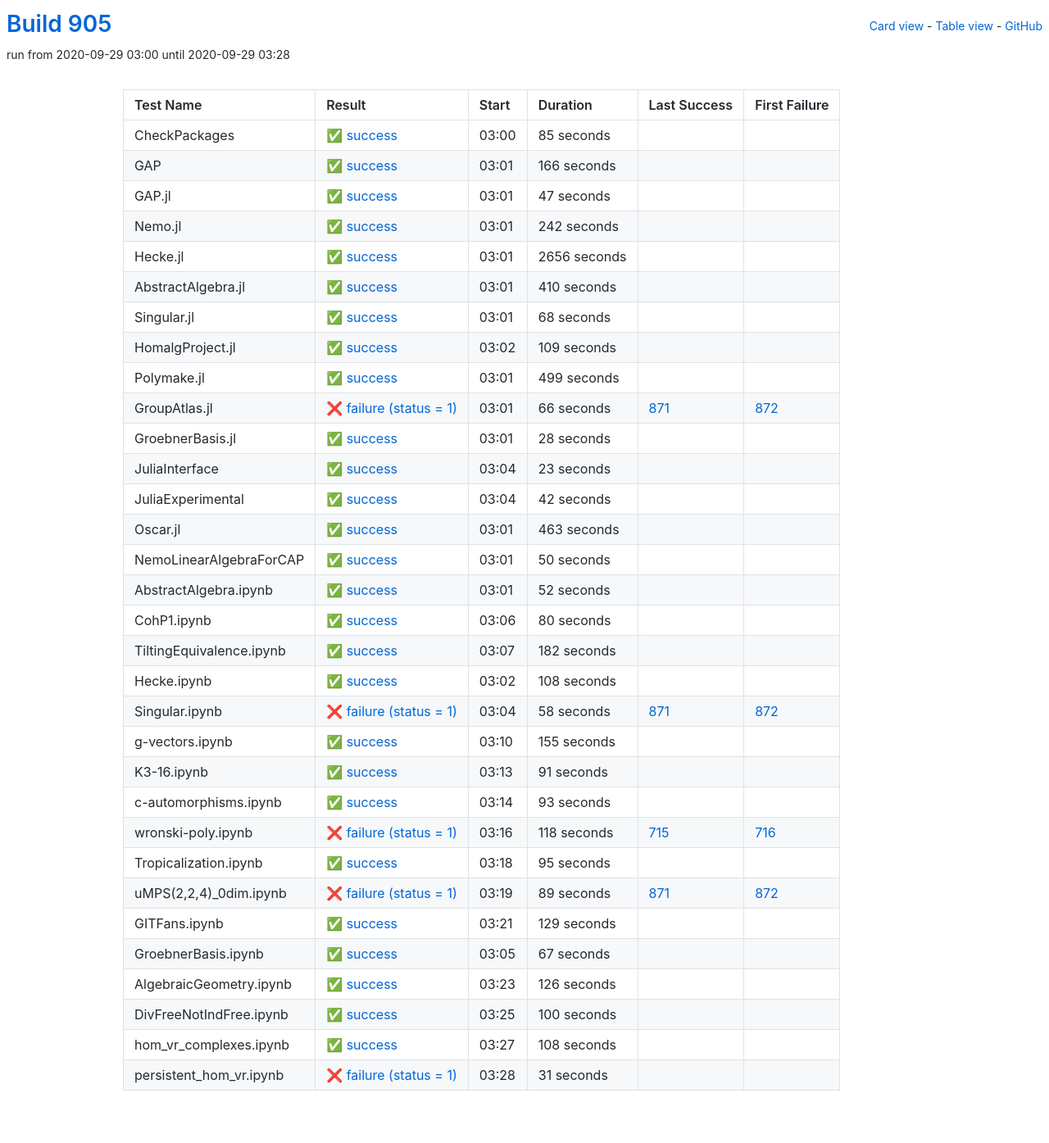
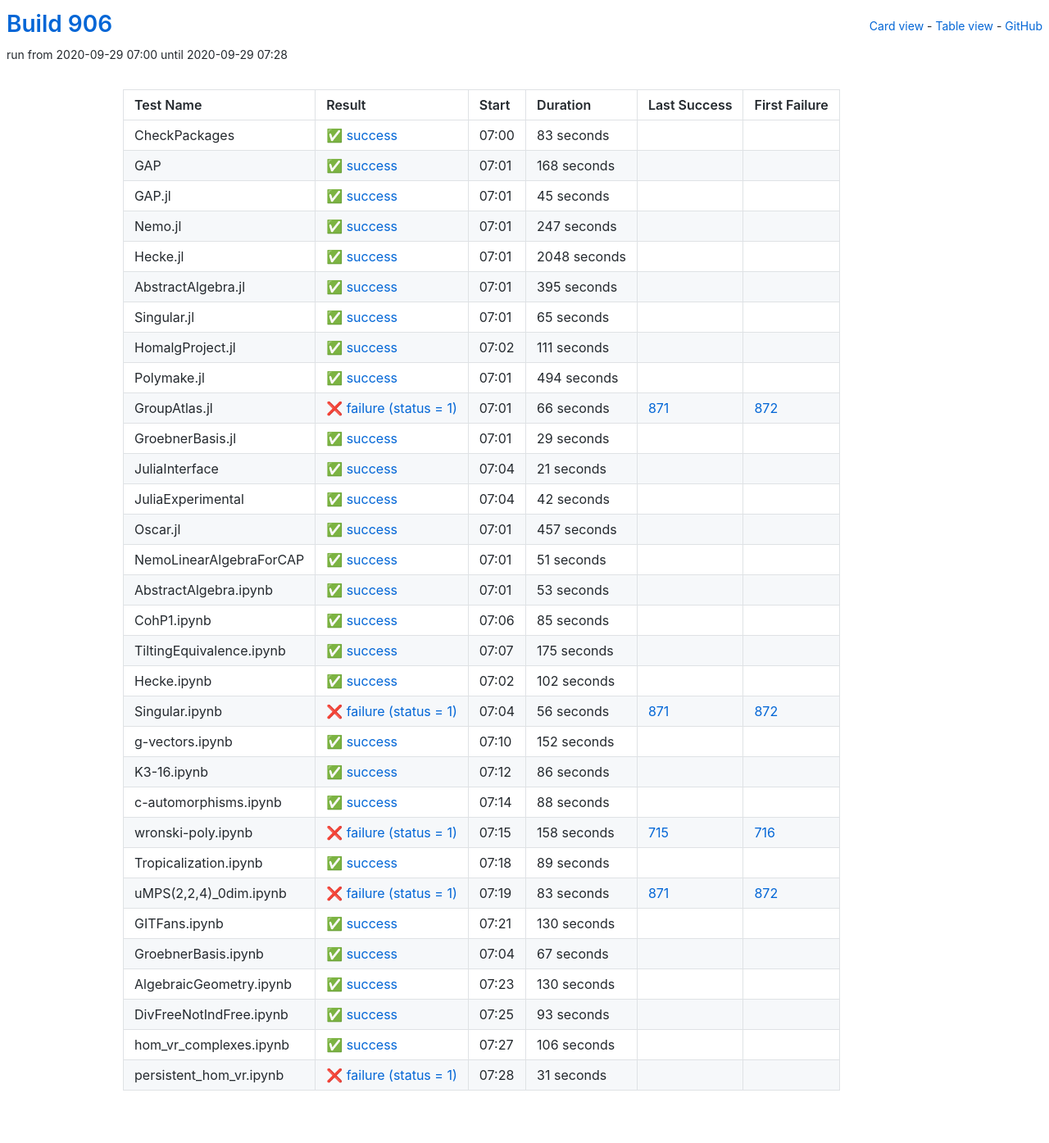
Before and after one commit to oscar-system/oscar-ci-status-stable, a Jekyll site: the page built from table.html, in a window 1280 px wide. Shown: the whole page at 82% size. Built offline with Jekyll 4.4.1, drawn with Linux system fonts in a browser that asks for light colours.

Commit message:
Build #906

```diff
--- a/_data/ci.yml
+++ b/_data/ci.yml
@@ -1,6 +1,6 @@
 ---
-build: 905
-build_url: https://oscarci.mathematik.uni-kl.de/job/oscar-stable/905/
+build: 906
+build_url: https://oscarci.mathematik.uni-kl.de/job/oscar-stable/906/
 job: oscar-stable
 organization: oscar-system
 repo: oscar-ci-status-stable
@@ -8,116 +8,116 @@ repourl: https://github.com/oscar-system/oscar-ci-status-stable
 tests:
 - name: CheckPackages
   id: checkpackages
-  log: https://oscarci.mathematik.uni-kl.de/job/oscar-stable/905/artifact/logs/build-905/CheckPackages.log
-  start: 2020-09-29 03:00
+  log: https://oscarci.mathematik.uni-kl.de/job/oscar-stable/906/artifact/logs/build-906/CheckPackages.log
+  start: 2020-09-29 07:00
   success: true
   exitcode: 0
   status: success
-  duration: 85
+  duration: 83
   last_success: false
   last_success_url:
   first_failure: false
   first_failure_url:
 - name: GAP
   id: gap
-  log: https://oscarci.mathematik.uni-kl.de/job/oscar-stable/905/artifact/logs/build-905/GAP.log
-  start: 2020-09-29 03:01
+  log: https://oscarci.mathematik.uni-kl.de/job/oscar-stable/906/artifact/logs/build-906/GAP.log
+  start: 2020-09-29 07:01
   success: true
   exitcode: 0
   status: success
-  duration: 166
+  duration: 168
   last_success: false
   last_success_url:
   first_failure: false
   first_failure_url:
 - name: GAP.jl
   id: gap-jl
-  log: https://oscarci.mathematik.uni-kl.de/job/oscar-stable/905/artifact/logs/build-905/GAP.jl.log
-  start: 2020-09-29 03:01
+  log: https://oscarci.mathematik.uni-kl.de/job/oscar-stable/906/artifact/logs/build-906/GAP.jl.log
+  start: 2020-09-29 07:01
   success: true
   exitcode: 0
   status: success
-  duration: 47
+  duration: 45
   last_success: false
   last_success_url:
   first_failure: false
   first_failure_url:
 - name: Nemo.jl
   id: nemo-jl
-  log: https://oscarci.mathematik.uni-kl.de/job/oscar-stable/905/artifact/logs/build-905/Nemo.jl.log
-  start: 2020-09-29 03:01
+  log: https://oscarci.mathematik.uni-kl.de/job/oscar-stable/906/artifact/logs/build-906/Nemo.jl.log
+  start: 2020-09-29 07:01
   success: true
   exitcode: 0
   status: success
-  duration: 242
+  duration: 247
   last_success: false
   last_success_url:
   first_failure: false
   first_failure_url:
 - name: Hecke.jl
   id: hecke-jl
-  log: https://oscarci.mathematik.uni-kl.de/job/oscar-stable/905/artifact/logs/build-905/Hecke.jl.log
-  start: 2020-09-29 03:01
+  log: https://oscarci.mathematik.uni-kl.de/job/oscar-stable/906/artifact/logs/build-906/Hecke.jl.log
+  start: 2020-09-29 07:01
   success: true
   exitcode: 0
   status: success
-  duration: 2656
+  duration: 2048
   last_success: false
   last_success_url:
   first_failure: false
   first_failure_url:
 - name: AbstractAlgebra.jl
   id: abstractalgebra-jl
-  log: https://oscarci.mathematik.uni-kl.de/job/oscar-stable/905/artifact/logs/build-905/AbstractAlgebra.jl.log
-  start: 2020-09-29 03:01
+  log: https://oscarci.mathematik.uni-kl.de/job/oscar-stable/906/artifact/logs/build-906/AbstractAlgebra.jl.log
+  start: 2020-09-29 07:01
   success: true
   exitcode: 0
   status: success
-  duration: 410
+  duration: 395
   last_success: false
   last_success_url:
   first_failure: false
   first_failure_url:
 - name: Singular.jl
   id: singular-jl
-  log: https://oscarci.mathematik.uni-kl.de/job/oscar-stable/905/artifact/logs/build-905/Singular.jl.log
-  start: 2020-09-29 03:01
+  log: https://oscarci.mathematik.uni-kl.de/job/oscar-stable/906/artifact/logs/build-906/Singular.jl.log
+  start: 2020-09-29 07:01
   success: true
   exitcode: 0
   status: success
-  duration: 68
+  duration: 65
   last_success: false
   last_success_url:
   first_failure: false
   first_failure_url:
 - name: HomalgProject.jl
   id: homalgproject-jl
-  log: https://oscarci.mathematik.uni-kl.de/job/oscar-stable/905/artifact/logs/build-905/HomalgProject.jl.log
-  start: 2020-09-29 03:02
+  log: https://oscarci.mathematik.uni-kl.de/job/oscar-stable/906/artifact/logs/build-906/HomalgProject.jl.log
+  start: 2020-09-29 07:02
   success: true
   exitcode: 0
   status: success
-  duration: 109
+  duration: 111
   last_success: false
   last_success_url:
   first_failure: false
   first_failure_url:
 - name: Polymake.jl
   id: polymake-jl
-  log: https://oscarci.mathematik.uni-kl.de/job/oscar-stable/905/artifact/logs/build-905/Polymake.jl.log
-  start: 2020-09-29 03:01
+  log: https://oscarci.mathematik.uni-kl.de/job/oscar-stable/906/artifact/logs/build-906/Polymake.jl.log
+  start: 2020-09-29 07:01
   success: true
   exitcode: 0
   status: success
-  duration: 499
+  duration: 494
   last_success: false
   last_success_url:
   first_failure: false
   first_failure_url:
 - name: GroupAtlas.jl
   id: groupatlas-jl
-  log: https://oscarci.mathematik.uni-kl.de/job/oscar-stable/905/artifact/logs/build-905/GroupAtlas.jl.log
-  start: 2020-09-29 03:01
+  log: https://oscarci.mathematik.uni-kl.de/job/oscar-stable/906/artifact/logs/build-906/GroupAtlas.jl.log
+  start: 2020-09-29 07:01
   success: false
   exitcode: 1
   status: failure
@@ -128,32 +128,32 @@ tests:
   first_failure_url: https://oscarci.mathematik.uni-kl.de/job/oscar-stable/872/
 - name: GroebnerBasis.jl
   id: groebnerbasis-jl
-  log: https://oscarci.mathematik.uni-kl.de/job/oscar-stable/905/artifact/logs/build-905/GroebnerBasis.jl.log
-  start: 2020-09-29 03:01
+  log: https://oscarci.mathematik.uni-kl.de/job/oscar-stable/906/artifact/logs/build-906/GroebnerBasis.jl.log
+  start: 2020-09-29 07:01
   success: true
   exitcode: 0
   status: success
-  duration: 28
+  duration: 29
   last_success: false
   last_success_url:
   first_failure: false
   first_failure_url:
 - name: JuliaInterface
   id: juliainterface
-  log: https://oscarci.mathematik.uni-kl.de/job/oscar-stable/905/artifact/logs/build-905/JuliaInterface.log
-  start: 2020-09-29 03:04
+  log: https://oscarci.mathematik.uni-kl.de/job/oscar-stable/906/artifact/logs/build-906/JuliaInterface.log
+  start: 2020-09-29 07:04
   success: true
   exitcode: 0
   status: success
-  duration: 23
+  duration: 21
   last_success: false
   last_success_url:
   first_failure: false
   first_failure_url:
 - name: JuliaExperimental
   id: juliaexperimental
-  log: https://oscarci.mathematik.uni-kl.de/job/oscar-stable/905/artifact/logs/build-905/JuliaExperimental.log
-  start: 2020-09-29 03:04
+  log: https://oscarci.mathematik.uni-kl.de/job/oscar-stable/906/artifact/logs/build-906/JuliaExperimental.log
+  start: 2020-09-29 07:04
   success: true
   exitcode: 0
   status: success
@@ -164,176 +164,176 @@ tests:
   first_failure_url:
 - name: Oscar.jl
   id: oscar-jl
-  log: https://oscarci.mathematik.uni-kl.de/job/oscar-stable/905/artifact/logs/build-905/Oscar.jl.log
-  start: 2020-09-29 03:01
+  log: https://oscarci.mathematik.uni-kl.de/job/oscar-stable/906/artifact/logs/build-906/Oscar.jl.log
+  start: 2020-09-29 07:01
   success: true
   exitcode: 0
   status: success
-  duration: 463
+  duration: 457
   last_success: false
   last_success_url:
   first_failure: false
   first_failure_url:
 - name: NemoLinearAlgebraForCAP
   id: nemolinearalgebraforcap
-  log: https://oscarci.mathematik.uni-kl.de/job/oscar-stable/905/artifact/logs/build-905/NemoLinearAlgebraForCAP.log
-  start: 2020-09-29 03:01
+  log: https://oscarci.mathematik.uni-kl.de/job/oscar-stable/906/artifact/logs/build-906/NemoLinearAlgebraForCAP.log
+  start: 2020-09-29 07:01
   success: true
   exitcode: 0
   status: success
-  duration: 50
+  duration: 51
   last_success: false
   last_success_url:
   first_failure: false
   first_failure_url:
 - name: AbstractAlgebra.ipynb
   id: abstractalgebra-ipynb
-  log: https://oscarci.mathematik.uni-kl.de/job/oscar-stable/905/artifact/logs/build-905/AbstractAlgebra.ipynb.log
-  start: 2020-09-29 03:01
+  log: https://oscarci.mathematik.uni-kl.de/job/oscar-stable/906/artifact/logs/build-906/AbstractAlgebra.ipynb.log
+  start: 2020-09-29 07:01
   success: true
   exitcode: 0
   status: success
-  duration: 52
+  duration: 53
   last_success: false
   last_success_url:
   first_failure: false
   first_failure_url:
 - name: CohP1.ipynb
   id: cohp1-ipynb
-  log: https://oscarci.mathematik.uni-kl.de/job/oscar-stable/905/artifact/logs/build-905/CohP1.ipynb.log
-  start: 2020-09-29 03:06
+  log: https://oscarci.mathematik.uni-kl.de/job/oscar-stable/906/artifact/logs/build-906/CohP1.ipynb.log
+  start: 2020-09-29 07:06
   success: true
   exitcode: 0
   status: success
-  duration: 80
+  duration: 85
   last_success: false
   last_success_url:
   first_failure: false
   first_failure_url:
 - name: TiltingEquivalence.ipynb
   id: tiltingequivalence-ipynb
-  log: https://oscarci.mathematik.uni-kl.de/job/oscar-stable/905/artifact/logs/build-905/TiltingEquivalence.ipynb.log
-  start: 2020-09-29 03:07
+  log: https://oscarci.mathematik.uni-kl.de/job/oscar-stable/906/artifact/logs/build-906/TiltingEquivalence.ipynb.log
+  start: 2020-09-29 07:07
   success: true
   exitcode: 0
   status: success
-  duration: 182
+  duration: 175
   last_success: false
   last_success_url:
   first_failure: false
   first_failure_url:
 - name: Hecke.ipynb
   id: hecke-ipynb
-  log: https://oscarci.mathematik.uni-kl.de/job/oscar-stable/905/artifact/logs/build-905/Hecke.ipynb.log
-  start: 2020-09-29 03:02
+  log: https://oscarci.mathematik.uni-kl.de/job/oscar-stable/906/artifact/logs/build-906/Hecke.ipynb.log
+  start: 2020-09-29 07:02
   success: true
   exitcode: 0
   status: success
-  duration: 108
+  duration: 102
   last_success: false
   last_success_url:
   first_failure: false
   first_failure_url:
 - name: Singular.ipynb
   id: singular-ipynb
-  log: https://oscarci.mathematik.uni-kl.de/job/oscar-stable/905/artifact/logs/build-905/Singular.ipynb.log
-  start: 2020-09-29 03:04
+  log: https://oscarci.mathematik.uni-kl.de/job/oscar-stable/906/artifact/logs/build-906/Singular.ipynb.log
+  start: 2020-09-29 07:04
   success: false
   exitcode: 1
   status: failure
-  duration: 58
+  duration: 56
   last_success: 871
   last_success_url: https://oscarci.mathematik.uni-kl.de/job/oscar-stable/871/
   first_failure: 872
   first_failure_url: https://oscarci.mathematik.uni-kl.de/job/oscar-stable/872/
 - name: g-vectors.ipynb
   id: g-vectors-ipynb
-  log: https://oscarci.mathematik.uni-kl.de/job/oscar-stable/905/artifact/logs/build-905/g-vectors.ipynb.log
-  start: 2020-09-29 03:10
+  log: https://oscarci.mathematik.uni-kl.de/job/oscar-stable/906/artifact/logs/build-906/g-vectors.ipynb.log
+  start: 2020-09-29 07:10
   success: true
   exitcode: 0
   status: success
-  duration: 155
+  duration: 152
   last_success: false
   last_success_url:
   first_failure: false
   first_failure_url:
 - name: K3-16.ipynb
   id: k3-16-ipynb
-  log: https://oscarci.mathematik.uni-kl.de/job/oscar-stable/905/artifact/logs/build-905/K3-16.ipynb.log
-  start: 2020-09-29 03:13
+  log: https://oscarci.mathematik.uni-kl.de/job/oscar-stable/906/artifact/logs/build-906/K3-16.ipynb.log
+  start: 2020-09-29 07:12
   success: true
   exitcode: 0
   status: success
-  duration: 91
+  duration: 86
   last_success: false
   last_success_url:
   first_failure: false
   first_failure_url:
 - name: c-automorphisms.ipynb
   id: c-automorphisms-ipynb
-  log: https://oscarci.mathematik.uni-kl.de/job/oscar-stable/905/artifact/logs/build-905/c-automorphisms.ipynb.log
-  start: 2020-09-29 03:14
+  log: https://oscarci.mathematik.uni-kl.de/job/oscar-stable/906/artifact/logs/build-906/c-automorphisms.ipynb.log
+  start: 2020-09-29 07:14
   success: true
   exitcode: 0
   status: success
-  duration: 93
+  duration: 88
   last_success: false
   last_success_url:
   first_failure: false
   first_failure_url:
 - name: wronski-poly.ipynb
   id: wronski-poly-ipynb
-  log: https://oscarci.mathematik.uni-kl.de/job/oscar-stable/905/artifact/logs/build-905/wronski-poly.ipynb.log
-  start: 2020-09-29 03:16
+  log: https://oscarci.mathematik.uni-kl.de/job/oscar-stable/906/artifact/logs/build-906/wronski-poly.ipynb.log
+  start: 2020-09-29 07:15
   success: false
   exitcode: 1
   status: failure
-  duration: 118
+  duration: 158
   last_success: 715
   last_success_url: https://oscarci.mathematik.uni-kl.de/job/oscar-stable/715/
   first_failure: 716
   first_failure_url: https://oscarci.mathematik.uni-kl.de/job/oscar-stable/716/
 - name: Tropicalization.ipynb
   id: tropicalization-ipynb
-  log: https://oscarci.mathematik.uni-kl.de/job/oscar-stable/905/artifact/logs/build-905/Tropicalization.ipynb.log
-  start: 2020-09-29 03:18
+  log: https://oscarci.mathematik.uni-kl.de/job/oscar-stable/906/artifact/logs/build-906/Tropicalization.ipynb.log
+  start: 2020-09-29 07:18
   success: true
   exitcode: 0
   status: success
-  duration: 95
+  duration: 89
   last_success: false
   last_success_url:
   first_failure: false
   first_failure_url:
 - name: uMPS(2,2,4)_0dim.ipynb
   id: umps-2-2-4-0dim-ipynb
-  log: https://oscarci.mathematik.uni-kl.de/job/oscar-stable/905/artifact/logs/build-905/uMPS-2-2-4-_0dim.ipynb.log
-  start: 2020-09-29 03:19
+  log: https://oscarci.mathematik.uni-kl.de/job/oscar-stable/906/artifact/logs/build-906/uMPS-2-2-4-_0dim.ipynb.log
+  start: 2020-09-29 07:19
   success: false
   exitcode: 1
   status: failure
-  duration: 89
+  duration: 83
   last_success: 871
   last_success_url: https://oscarci.mathematik.uni-kl.de/job/oscar-stable/871/
   first_failure: 872
   first_failure_url: https://oscarci.mathematik.uni-kl.de/job/oscar-stable/872/
 - name: GITFans.ipynb
   id: gitfans-ipynb
-  log: https://oscarci.mathematik.uni-kl.de/job/oscar-stable/905/artifact/logs/build-905/GITFans.ipynb.log
-  start: 2020-09-29 03:21
+  log: https://oscarci.mathematik.uni-kl.de/job/oscar-stable/906/artifact/logs/build-906/GITFans.ipynb.log
+  start: 2020-09-29 07:21
   success: true
   exitcode: 0
   status: success
-  duration: 129
+  duration: 130
   last_success: false
   last_success_url:
   first_failure: false
   first_failure_url:
 - name: GroebnerBasis.ipynb
   id: groebnerbasis-ipynb
-  log: https://oscarci.mathematik.uni-kl.de/job/oscar-stable/905/artifact/logs/build-905/GroebnerBasis.ipynb.log
-  start: 2020-09-29 03:05
+  log: https://oscarci.mathematik.uni-kl.de/job/oscar-stable/906/artifact/logs/build-906/GroebnerBasis.ipynb.log
+  start: 2020-09-29 07:04
   success: true
   exitcode: 0
   status: success
@@ -344,44 +344,44 @@ tests:
   first_failure_url:
 - name: AlgebraicGeometry.ipynb
   id: algebraicgeometry-ipynb
-  log: https://oscarci.mathematik.uni-kl.de/job/oscar-stable/905/artifact/logs/build-905/AlgebraicGeometry.ipynb.log
-  start: 2020-09-29 03:23
+  log: https://oscarci.mathematik.uni-kl.de/job/oscar-stable/906/artifact/logs/build-906/AlgebraicGeometry.ipynb.log
+  start: 2020-09-29 07:23
   success: true
   exitcode: 0
   status: success
-  duration: 126
+  duration: 130
   last_success: false
   last_success_url:
   first_failure: false
   first_failure_url:
 - name: DivFreeNotIndFree.ipynb
   id: divfreenotindfree-ipynb
-  log: https://oscarci.mathematik.uni-kl.de/job/oscar-stable/905/artifact/logs/build-905/DivFreeNotIndFree.ipynb.log
-  start: 2020-09-29 03:25
+  log: https://oscarci.mathematik.uni-kl.de/job/oscar-stable/906/artifact/logs/build-906/DivFreeNotIndFree.ipynb.log
+  start: 2020-09-29 07:25
   success: true
   exitcode: 0
   status: success
-  duration: 100
+  duration: 93
   last_success: false
   last_success_url:
   first_failure: false
   first_failure_url:
 - name: hom_vr_complexes.ipynb
   id: hom-vr-complexes-ipynb
-  log: https://oscarci.mathematik.uni-kl.de/job/oscar-stable/905/artifact/logs/build-905/hom_vr_complexes.ipynb.log
-  start: 2020-09-29 03:27
+  log: https://oscarci.mathematik.uni-kl.de/job/oscar-stable/906/artifact/logs/build-906/hom_vr_complexes.ipynb.log
+  start: 2020-09-29 07:27
   success: true
   exitcode: 0
   status: success
-  duration: 108
+  duration: 106
   last_success: false
   last_success_url:
   first_failure: false
   first_failure_url:
 - name: persistent_hom_vr.ipynb
   id: persistent-hom-vr-ipynb
-  log: https://oscarci.mathematik.uni-kl.de/job/oscar-stable/905/artifact/logs/build-905/persistent_hom_vr.ipynb.log
-  start: 2020-09-29 03:28
+  log: https://oscarci.mathematik.uni-kl.de/job/oscar-stable/906/artifact/logs/build-906/persistent_hom_vr.ipynb.log
+  start: 2020-09-29 07:28
   success: false
   exitcode: 1
   status: failure
```
Also changed, not shown: README.md.
